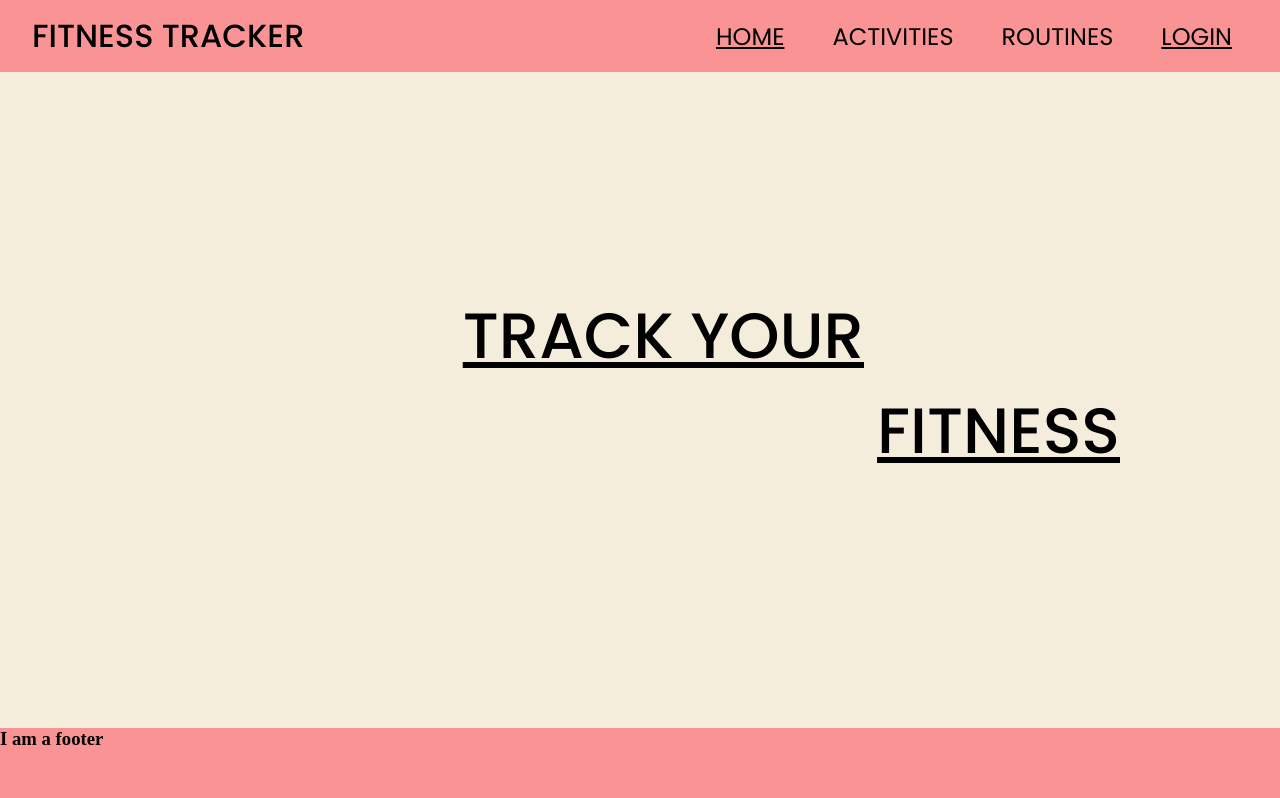
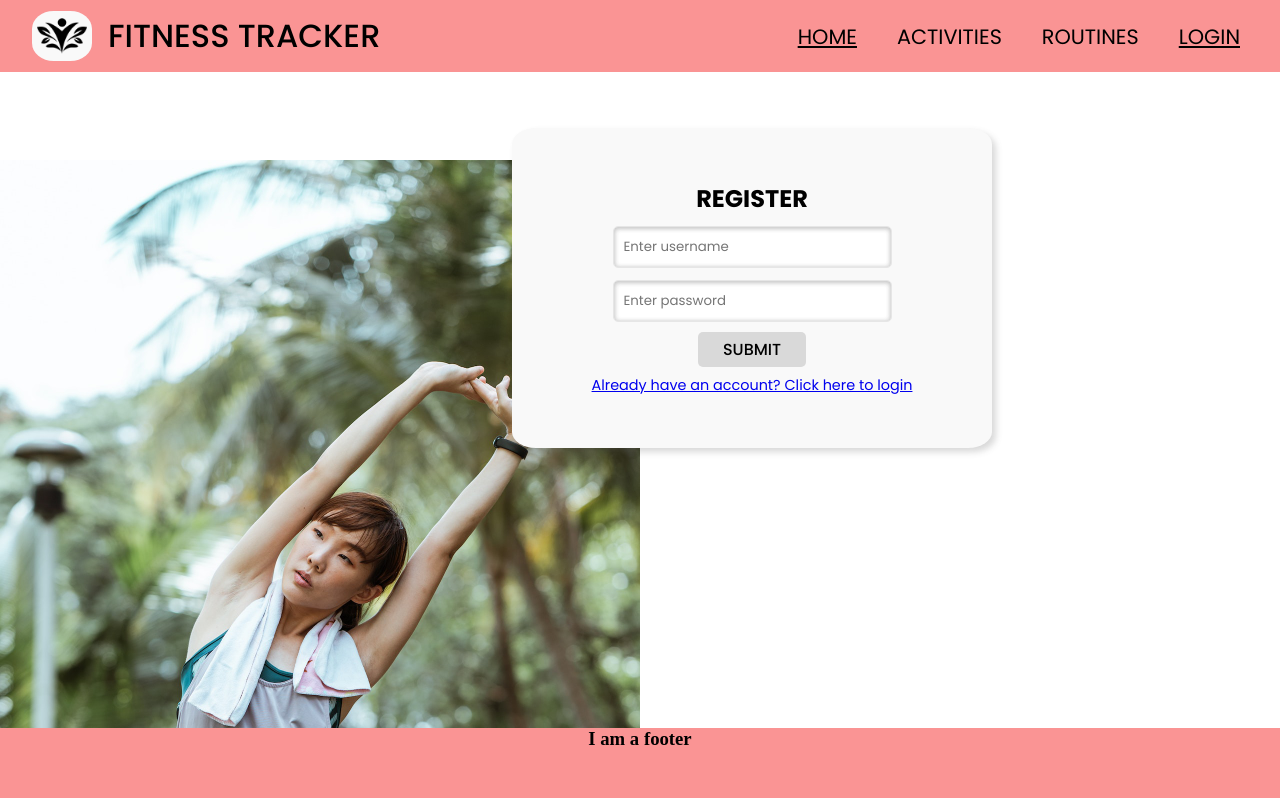
Before and after one commit to INIKITS/FitnessTracker-FrontEnd, a React (Create React App) app: page / in a window 1280 px wide. Shown: the top 798 px of the page. Built offline with nearby package versions, Linux system fonts and the light colour scheme.

Commit message:
added more styling and working on it

```diff
--- a/public/style.css
+++ b/public/style.css
@@ -9,26 +9,8 @@
 #root {
   width: 100vw;
   height: 100vh;
-  background-color: #f5eddc;
 }
 
 #App {
-  /* position: relative; */
+  position: relative;
 }
-
-/* #header {
-  display: flex;
-  justify-content: space-between;
-  align-items: center;
-}
-#nav-list {
-  display: flex;
-}
-#header > nav > ul > li {
-  list-style: none;
-  padding-right: 3rem;
-}
-
-footer {
-
-} */
--- a/src/App.js
+++ b/src/App.js
@@ -23,7 +23,7 @@ function App() {
   return (
     <div className='App'>
       <Header isLoggedIn={isLoggedIn} />
-      {/* <LoginModal /> */}
+      <LoginModal />
       <Routes>
         <Route exact path='/' element={<Home />} />
 
--- a/src/components/Header.js
+++ b/src/components/Header.js
@@ -9,10 +9,14 @@ function Header(props) {
   console.log('isLoggedIn', isLoggedIn);
   return (
     <div id='header'>
-      <h1 id='header-text'>FITNESS TRACKER</h1>
+      <div className='brand-logo'>
+        <div className='logo-container'>
+          <img className='logo' src={Logo} alt='fitness-logo' />
+        </div>
+        <p>FITNESS TRACKER</p>
+      </div>
       <nav>
         <ul id='nav-list'>
-          <li>
           <NavLink
             to='/'
             style={({ isActive }) => ({
@@ -21,8 +25,6 @@ function Header(props) {
           >
             HOME
           </NavLink>
-          </li>
-          <li className='nav-text'>
           <NavLink
             to='activities'
             style={({ isActive }) => ({
@@ -31,9 +33,6 @@ function Header(props) {
           >
             ACTIVITIES
           </NavLink>
-          </li>
-
-          <li>
           <NavLink
             to='routines'
             style={({ isActive }) => ({
@@ -42,9 +41,6 @@ function Header(props) {
           >
             ROUTINES
           </NavLink>
-          </li>
-
-          <li>
           {isLoggedIn ? (
             <NavLink
               to='/'
@@ -65,7 +61,6 @@ function Header(props) {
               LOGIN
             </NavLink>
           )}
-          </li>
         </ul>
       </nav>
     </div>
--- a/src/pages/Home.js
+++ b/src/pages/Home.js
@@ -1,16 +1,13 @@
 import React from 'react';
-import { NavLink } from 'react-router-dom';
+
 import { LoginModal } from '../components/index';
 import '../styles/Home.scss';
 import HomeImage from '../img/pexels-ketut-subiyanto-4436349.jpg';
 
 function Home(props) {
-
   return (
-    <div id='home-wrapper'>
-      <p className='title1'>TRACK YOUR</p>
-      <p className='title2'>FITNESS</p>
-      {/* <LoginModal /> */}
+    <div id='hero'>
+      <p>TRACK YOUR FITNESS</p>
     </div>
   );
 }
--- a/src/styles/Header-Footer.scss
+++ b/src/styles/Header-Footer.scss
@@ -1,42 +1,57 @@
+// HEADER STYLING
 #header {
-  position: absolute;
   width: 100%;
   display: flex;
   justify-content: space-between;
   align-items: center;
   background-color: #fa9494;
   font-family: 'Poppins', sans-serif;
+  position: fixed;
+  top: 0;
 
-  #header-text {
-    font-size: 2rem;
-    font-weight: 500;
-    padding-left: 2rem;
+  .brand-logo {
+    display: flex;
+    align-items: center;
+    margin-left: 2rem;
+    .logo-container {
+      background-color: #f9f9f9;
+      width: 60px;
+      display: flex;
+      justify-content: center;
+      border-radius: 36%;
+
+      img {
+        width: 50px;
+        border-radius: 20%;
+      }
+    }
+
+    p {
+      padding-left: 1rem;
+      font-size: 2rem;
+      font-weight: 500;
+    }
   }
-
-  #nav-list {
+  nav {
     display: flex;
     height: 4.5rem;
     justify-content: center;
     align-items: center;
-  }
-
-  li {
-    list-style: none;
-    padding-right: 3rem;
-    font-size: 1.5rem;
-    font-weight: 400;
-
     a {
-      text-decoration: none;
       color: black;
+      margin-right: 2.5rem;
+      font-size: 1.3rem;
+      font-weight: 400;
     }
   }
 }
 
+// FOOTER STYLING
 #footer {
   background-color: #fa9494;
   width: 100%;
   height: 4.5rem;
-  position: absolute;
   bottom: 0;
+  text-align: center;
+  position: fixed;
 }
--- a/src/styles/Home.scss
+++ b/src/styles/Home.scss
@@ -1,19 +1,25 @@
-#home-wrapper {
+#hero {
+  display: flex;
+  align-items: center;
+  justify-content: flex-end;
   font-family: 'Poppins', sans-serif;
   font-weight: 500;
-  display: flex;
-  flex-direction: column;
-  align-items: flex-end;
-  justify-content: center;
   padding-top: 18rem;
   padding-right: 10rem;
+  background: url(../img/pexels-ketut-subiyanto-4436349.jpg) no-repeat left
+    fixed;
+  background-size: 50%;
+  height: 80em;
 
   p {
-    font-size: 4rem;
-    text-decoration: underline;
-  }
+    font-size: 4.5rem;
 
-  .title1 {
-    margin-right: 16rem;
+    background-image: linear-gradient(
+      to left,
+      rgb(245, 237, 220) 75%,
+      rgb(245, 237, 220) 50%,
+      rgb(245, 237, 220),
+      rgba(0, 0, 0, 0)
+    );
   }
 }
--- a/src/styles/Login-Register.scss
+++ b/src/styles/Login-Register.scss
@@ -1,5 +1,5 @@
 #modal {
-  // display: none;
+  display: none;
   background-color: #f9f9f9;
   height: 20rem;
   width: 30rem;
@@ -9,9 +9,9 @@
   margin-left: 40%;
   margin-top: 10%;
   border-radius: 5%;
-  box-shadow: 5px 4px 30px rgba(87, 87, 87, 0.226);
+  box-shadow: 4px 4px 6px rgba(87, 87, 87, 0.226);
   font-family: 'Poppins', sans-serif;
-  position: absolute;
+  position: fixed;
 
   form {
     display: flex;
```
Also changed, not shown: src/components/index.js (line endings or trailing spaces). Lines whose indentation alone changed are shown as unchanged.
